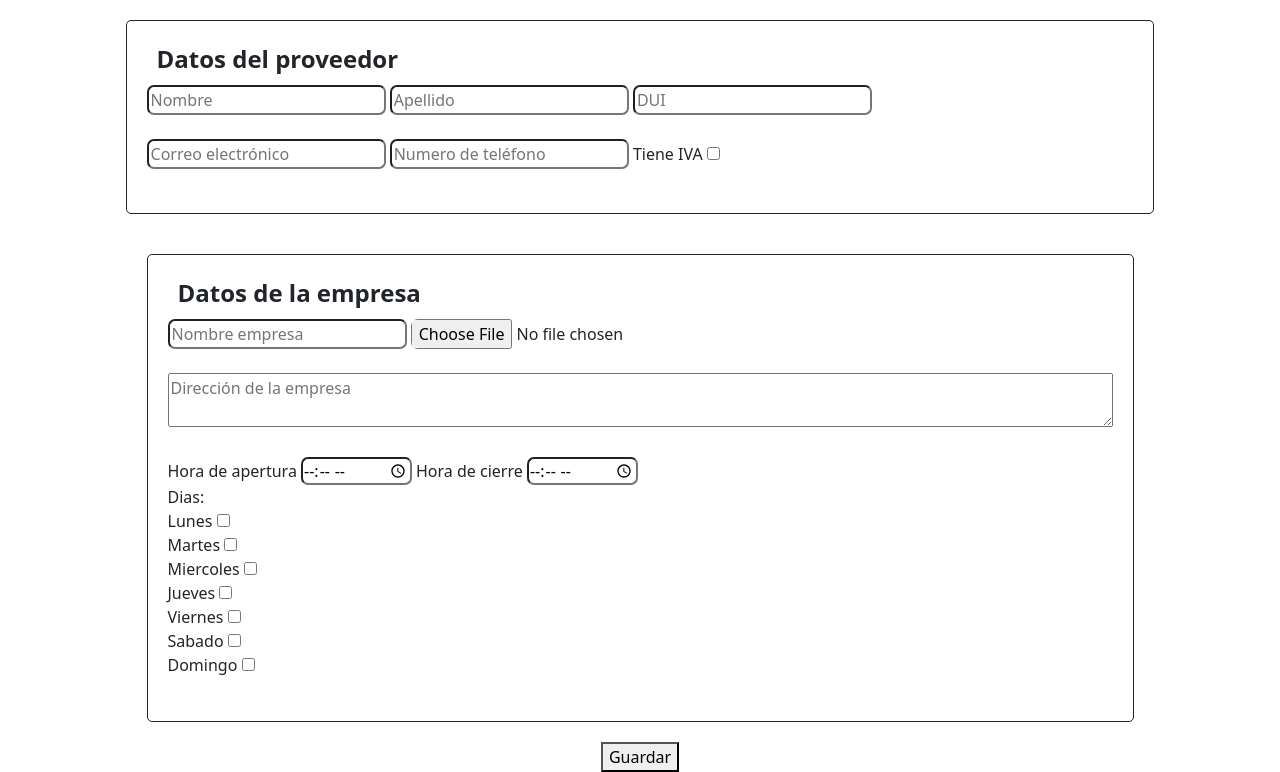
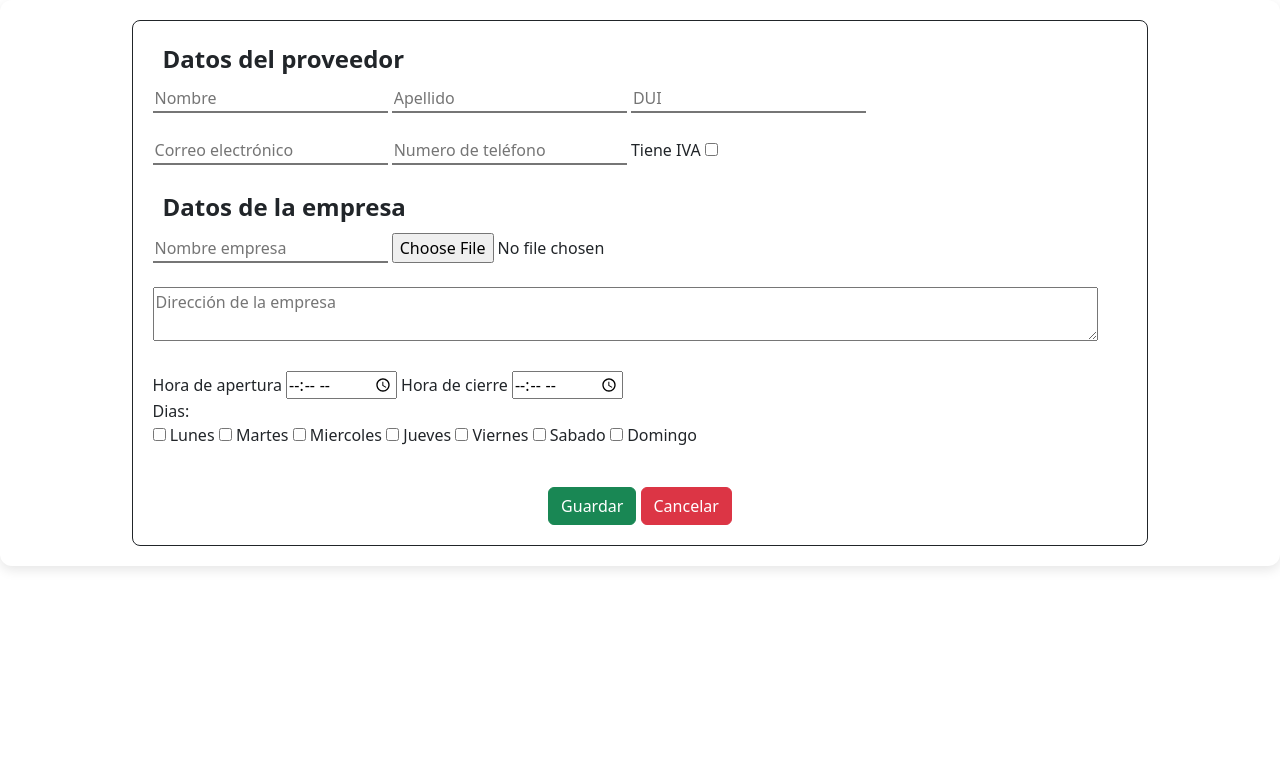
Before and after one commit to Landaverde-04/Sistema-Donde-Roger, a Django app: page /Proveedor/registrar_proveedor/ in a window 1280 px wide. Shown: the part 56-828 px from the top of the page. After the commit the page ends 626 px from the top, so only its background shows below. Run offline with Django 5.2, Linux system fonts and the light colour scheme; the visitor is signed in with stand-in values (Sample User, id 1).

Commit message:
Estilo de registrar proveedor hecho

```diff
--- a/Gestion_Proveedores/models.py
+++ b/Gestion_Proveedores/models.py
@@ -12,6 +12,10 @@ class Proveedor(models.Model):
     emailProveedor = models.EmailField(max_length=50)
     ubicacionProveedor = models.TextField()
     logoURL = models.TextField()
+    estaHabilitadoProveedor = models.BooleanField(default=True)
+
+    class Meta:
+        db_table = 'Proveedor'
 
     def __str__(self):
         return self.nombreEncargado+ " - "+ self.nombreEmpresa
--- a/Gestion_Proveedores/templates/registrar_proveedor.html
+++ b/Gestion_Proveedores/templates/registrar_proveedor.html
@@ -12,21 +12,21 @@
     <title>Registro de proveedor</title>
 </head>
 <body>
-    <form method="POST">
+    <form class="form_proveedor" method="POST">
         {% csrf_token %}
         <fieldset>
             <legend>Datos del proveedor</legend>
-        <input type="text" name="nombre_proveedor" placeholder="Nombre" required>
-        <input type="text" name="apellido_proveedor" placeholder="Apellido" required>
-        <input type="text" name="dui_proveedor" placeholder="DUI" required><br><br>
-        <input type="text" name="correo_proveedor" placeholder="Correo electrónico" required>
-        <input type="text" name="numero_proveedor" placeholder="Numero de teléfono" required>
+        <input class="input_normal" type="text" name="nombre_proveedor" placeholder="Nombre" required>
+        <input class="input_normal" type="text" name="apellido_proveedor" placeholder="Apellido" required>
+        <input class="input_normal" type="text" name="dui_proveedor" placeholder="DUI" required><br><br>
+        <input class="input_normal" type="text" name="correo_proveedor" placeholder="Correo electrónico" required>
+        <input class="input_normal" type="text" name="numero_proveedor" placeholder="Numero de teléfono" required>
         <label>Tiene IVA</label>
         <input type="checkbox" name="iva_proveedor"><br><br>
-        </fieldset>
-        <fieldset>
+
+
             <legend>Datos de la empresa</legend>
-            <input type="text" name="nombre_empresa" placeholder="Nombre empresa" required>
+            <input class="input_normal" type="text" name="nombre_empresa" placeholder="Nombre empresa" required>
             <input type="file" name="foto_empresa"><br><br>
             <textarea name="direccion_empresa" id="direccion_empresa" placeholder="Dirección de la empresa" rows="2" cols="100"></textarea><br><br>
             <label>Hora de apertura</label>
@@ -34,22 +34,26 @@
             <label>Hora de cierre</label>
             <input type="time" name="hora_cierre"><br>
             <label>Dias:</label><br>
+            <input type="checkbox" name="check_lunes">
             <label>Lunes</label>
-            <input type="checkbox" name="check_lunes"><br>
+            <input type="checkbox" name="check_martes">
             <label>Martes</label>
-            <input type="checkbox" name="check_martes"><br>
+            <input type="checkbox" name="check_miercoles">
             <label>Miercoles</label>
-            <input type="checkbox" name="check_miercoles"><br>
+            <input type="checkbox" name="check_jueves">
             <label>Jueves</label>
-            <input type="checkbox" name="check_jueves"><br>
+            <input type="checkbox" name="check_viernes">
             <label>Viernes</label>
-            <input type="checkbox" name="check_viernes"><br>
+            <input type="checkbox" name="check_sabado">
             <label>Sabado</label>
-            <input type="checkbox" name="check_sabado"><br>
-            <label>Domingo</label>
-            <input type="checkbox" name="check_domingo"><br><br>
+            <input type="checkbox" name="check_domingo">
+            <label>Domingo</label><br><br>
+            <div class="text-center mt-3">
+            <button type="submit" class="btn btn-success">Guardar</button>
+            <a href="#" class="btn btn-danger">Cancelar</a>
+            </div>
         </fieldset>
-        <button type="submit" class="btn_guardar">Guardar</button>
+
     </form>
 </body>
 </html>
--- a/static/CSS/registrar_proveedor.css
+++ b/static/CSS/registrar_proveedor.css
@@ -1,26 +1,28 @@
 fieldset{
     border: 1px solid;
-    border-radius: 5px;
+    border-radius: 8px;
     margin: 20px auto;
     padding: 20px;
 }
 
-form{
+.form_proveedor{
     display: flex;
     flex-direction: column;
     align-items: center;
+    border-radius: 12px;
+    box-shadow: 0 4px 12px rgba(0, 0, 0, 0.1);
+    width: 100%;
+    justify-content: center;
+
 }
 
 legend{
-
     padding: 0 10px;
     font-weight: bold;
 }
 
-input{
-    border-radius: 7px;
+.input_normal{
+    border-top: 0px;
+    border-left: 0px;
+    border-right: 0px;
 }
-
-.btn_guardar{
-    margin:0px 50px ;
-}
```
Also changed, not shown: Gestion_Proveedores/migrations/0002_proveedor_estahabilitadoproveedor_and_more.py (added).
